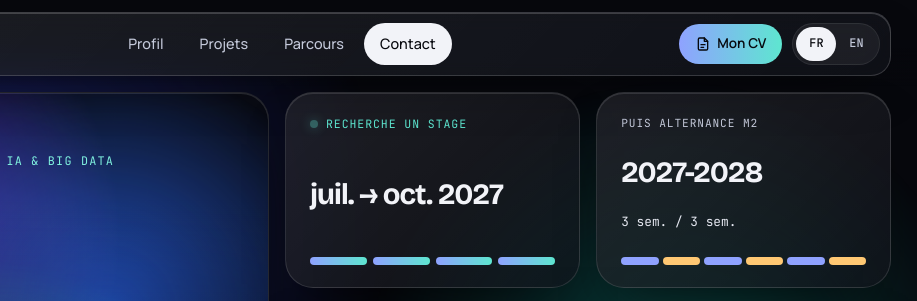
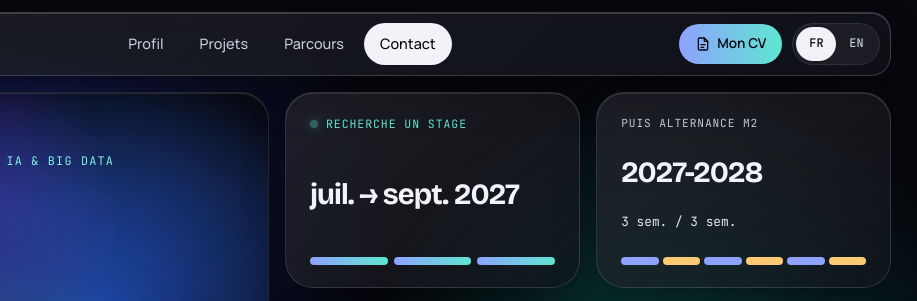
Before and after one commit to yszm213/yszm213.github.io, a plain HTML site: page index.html in a window 1280 px wide. Shown: the top 301 px of the page, 363-1280 px from the left. Drawn offline with nearby package versions, Linux system fonts and the light colour scheme; animation ran at ten frames a second.

Commit message:
Stage : 3 mois (début juillet → fin septembre 2027)
Tuile Stage : 3 barres au lieu de 4, dates juil. → sept. 2027
(Jul → Sep 2027) ; description du site alignée.

Co-Authored-By: Claude Opus 5.5 <noreply@anthropic.com>

```diff
--- a/css/site.css
+++ b/css/site.css
@@ -559,7 +559,7 @@ html.lenis, html.lenis body{height:auto}
 .t-dispo b, .t-alt b{font-family:var(--display); font-weight:700; font-size:clamp(1.5rem, 12cqi, 2.4rem); line-height:1; letter-spacing:-.03em}
 .live{font-family:var(--mono); font-size:.72rem; letter-spacing:.08em; text-transform:uppercase; color:var(--accent-2)}
 .live::before{content:""; display:inline-block; width:8px; height:8px; border-radius:50%; background:var(--accent-2); margin-right:8px; box-shadow:0 0 12px var(--accent-2); animation:pulse 2s infinite}
-.months{display:grid; grid-template-columns:repeat(4,1fr); gap:6px}
+.months{display:grid; grid-template-columns:repeat(3,1fr); gap:6px}
 .months i{height:8px; border-radius:4px; background:linear-gradient(90deg,var(--accent),var(--accent-2)); transform-origin:left}
 .rythm{font-family:var(--mono); font-size:.8rem; color:var(--soft)}
 .alt-bar{display:grid; grid-template-columns:repeat(6,1fr); gap:4px}
--- a/index.html
+++ b/index.html
@@ -7,7 +7,7 @@
 <meta property="og:type" content="website">
 <meta property="og:url" content="https://yszm213.github.io/">
 <meta property="og:title" content="Yanis Zmouli · Élève ingénieur IA & Big Data">
-<meta property="og:description" content="Portfolio : MaStation, Automo, Robot Maze et le site du Dr Zmouli. Recherche un stage de juillet à octobre 2027, puis une alternance.">
+<meta property="og:description" content="Portfolio : MaStation, Automo, Robot Maze et le site du Dr Zmouli. Recherche un stage de juillet à septembre 2027, puis une alternance.">
 <meta property="og:image" content="https://yszm213.github.io/og.png">
 <meta name="twitter:card" content="summary_large_image">
 <style>html{-webkit-text-size-adjust:100%}body{margin:0}img{max-width:100%}[hidden]{display:none!important}</style>
@@ -78,11 +78,11 @@
       </div>
     </div>
 
-    <!-- C · Disponibilité stage (4 mois : juillet → octobre) -->
+    <!-- C · Disponibilité stage (3 mois : début juillet → fin septembre) -->
     <div class="tile t-dispo" data-tile>
       <span class="live"><span data-l="fr">Recherche un stage</span><span data-l="en">Looking for an internship</span></span>
-      <b><span data-l="fr">juil. → oct. 2027</span><span data-l="en">Jul → Oct 2027</span></b>
-      <div class="months" aria-hidden="true"><i></i><i></i><i></i><i></i></div>
+      <b><span data-l="fr">juil. → sept. 2027</span><span data-l="en">Jul → Sep 2027</span></b>
+      <div class="months" aria-hidden="true"><i></i><i></i><i></i></div>
     </div>
 
     <!-- D · Alternance (rythme 3 semaines école / 3 semaines entreprise) -->
```
